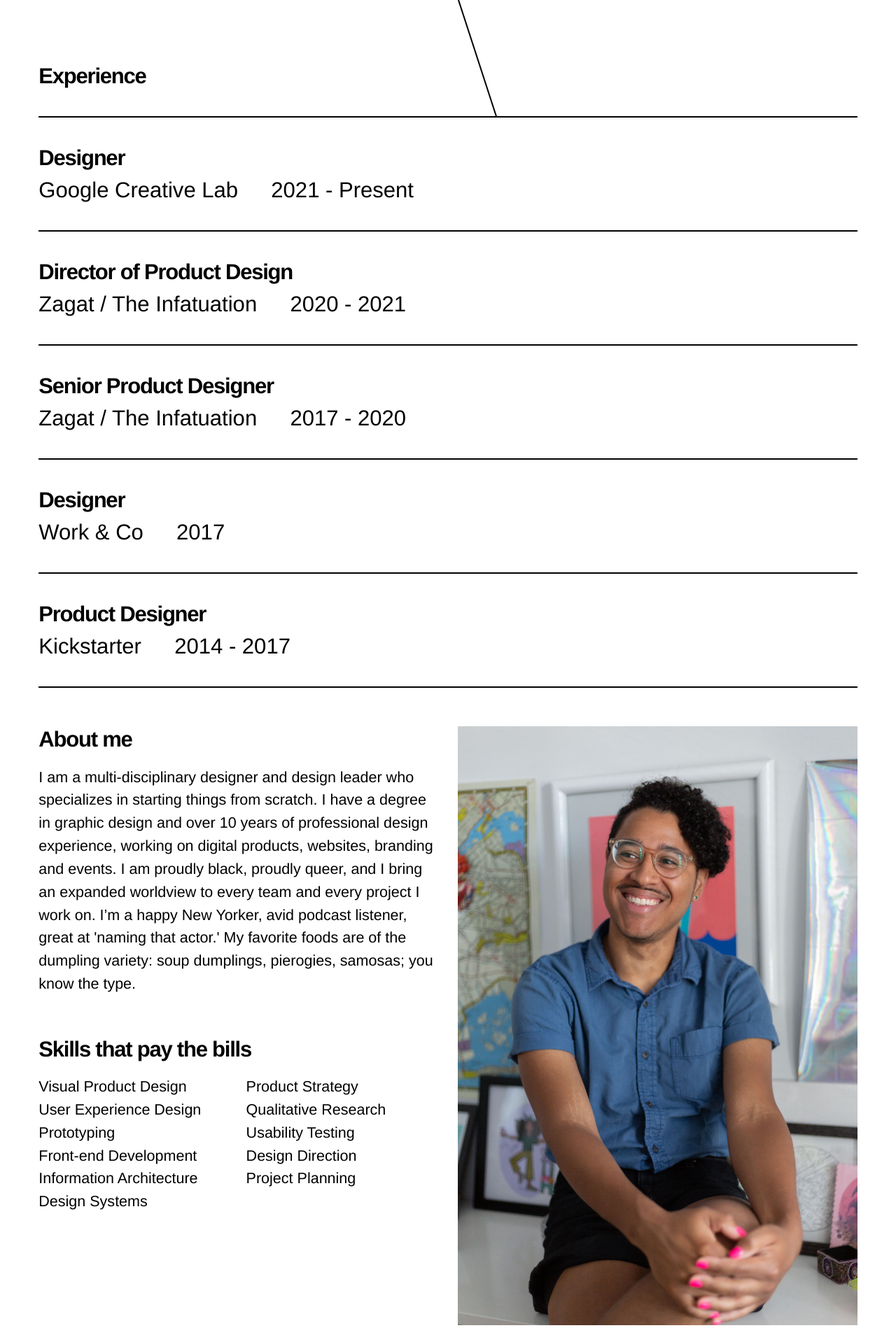
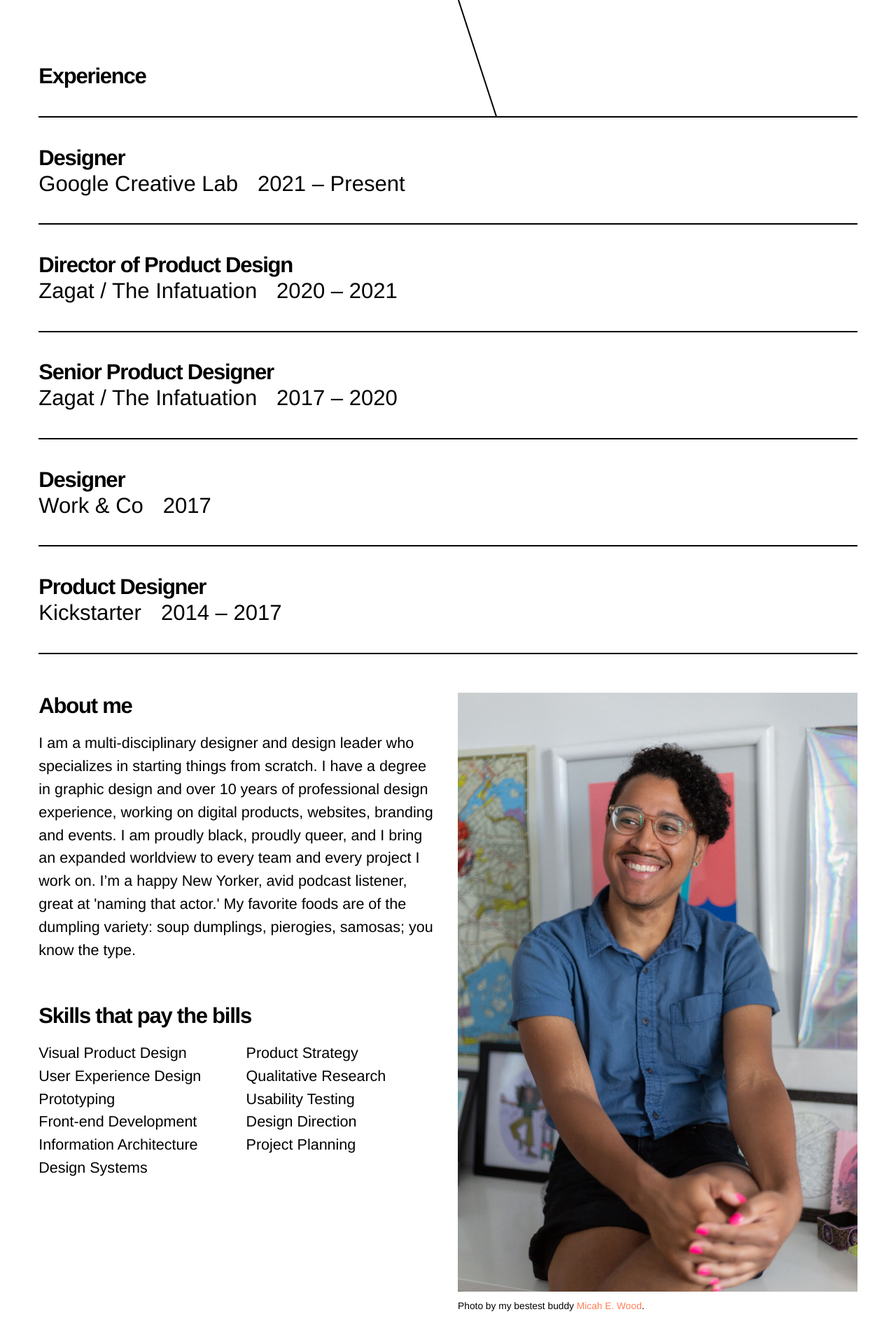
Before and after one commit to jacksonthatsme/jacksonthatsme.github.io, a Jekyll site: the page built from index.md, in a window 1280 px wide. Shown: the part 1518-3426 px from the top of the page at 70% size. Built offline with Jekyll 4.4.1, drawn with Linux system fonts in a browser that asks for light colours; nearby versions of some CDN libraries; some web fonts are replaced.

Commit message:
a few small tweaks

```diff
--- a/_layouts/index.html
+++ b/_layouts/index.html
@@ -3,10 +3,10 @@
 ---
 
 {% include intro.html %}
-{% include resume-row.html company="Google Creative Lab" role="Designer" timeframe="2021 - Present" %}
-{% include resume-row.html company="Zagat / The Infatuation" role="Director of Product Design" timeframe="2020 - 2021" %}
-{% include resume-row.html company="Zagat / The Infatuation" role="Senior Product Designer" timeframe="2017 - 2020" %}
+{% include resume-row.html company="Google Creative Lab" role="Designer" timeframe="2021 – Present" %}
+{% include resume-row.html company="Zagat / The Infatuation" role="Director of Product Design" timeframe="2020 – 2021" %}
+{% include resume-row.html company="Zagat / The Infatuation" role="Senior Product Designer" timeframe="2017 – 2020" %}
 {% include resume-row.html company="Work & Co" role="Designer" timeframe="2017" %}
-{% include resume-row.html company="Kickstarter" role="Product Designer" timeframe="2014 - 2017" %}
+{% include resume-row.html company="Kickstarter" role="Product Designer" timeframe="2014 – 2017" %}
 {% include about.html %}
 {% include footer.html %}
--- a/assets/css/main.css
+++ b/assets/css/main.css
@@ -419,9 +419,6 @@
   border-style: solid;
   border-color: #000000; }
 
-.role {
-  padding-bottom: calc(0.29268vw + 5.90244px); }
-
 .company, .timeframe {
   display: inline-block;
-  margin-right: calc(1.17073vw + 23.60976px); }
+  margin-right: calc(0.58537vw + 11.80488px); }
--- a/assets/scss/06-components/_components.resume.scss
+++ b/assets/scss/06-components/_components.resume.scss
@@ -13,9 +13,8 @@
 
 .role {
   @extend .font--bold;
-  padding-bottom: spacing-units(1);
 }
 .company, .timeframe {
   display: inline-block;
-  margin-right: spacing-units(4);
+  margin-right: spacing-units(2);
 }
```
